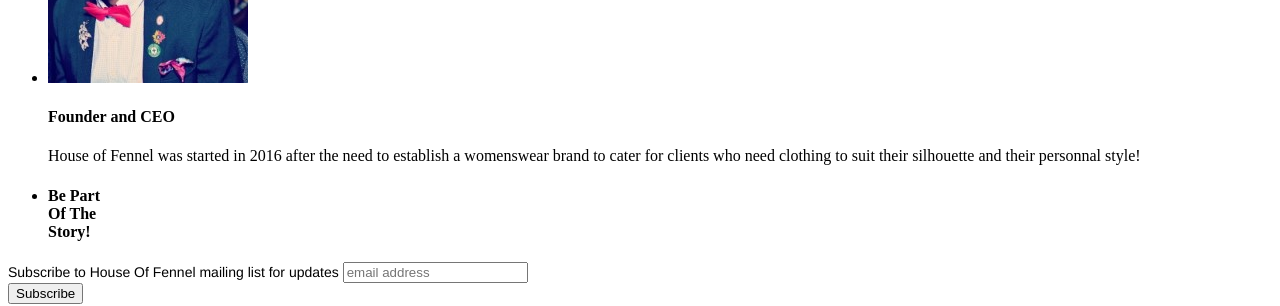
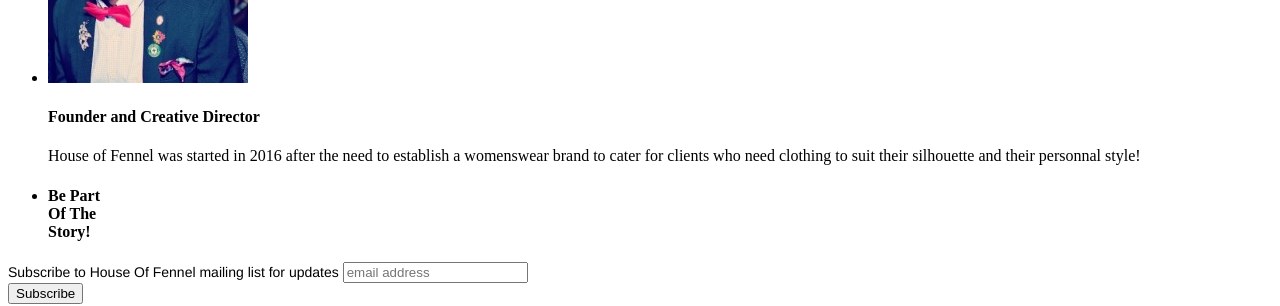
Before and after one commit to phpwebdevelope/phpwebdevelope.github.io, a Jekyll site: the page built from index.html, in a window 1280 px wide and 900 px high, scrolled down 7078 px. Shown: the part 152-458 px from the top of the window. Built offline with Jekyll 4.4.1, drawn with Linux system fonts in a browser that asks for light colours; some web fonts are replaced; comment, search, counter and statistics services are not loaded.

Commit message:
Update about.html

```diff
--- a/_includes/about.html
+++ b/_includes/about.html
@@ -18,7 +18,7 @@
                             <div class="timeline-panel">
                                 <div class="timeline-heading">
                                     <!--<h4>2016</h4>-->
-                                    <h4 class="subheading">Founder and CEO</h4>
+                                    <h4 class="subheading">Founder and Creative Director</h4>
                                 </div>
                                 <div class="timeline-body">
                                     <p class="text-muted">House of Fennel was started in 2016 after the need to establish a womenswear brand to cater for clients who need clothing to suit their silhouette and their personnal style!</p>
```
